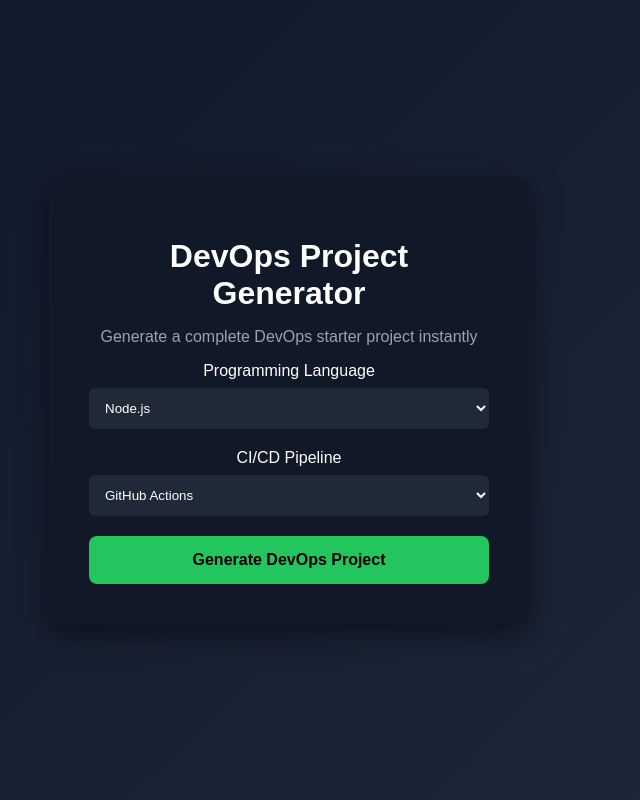
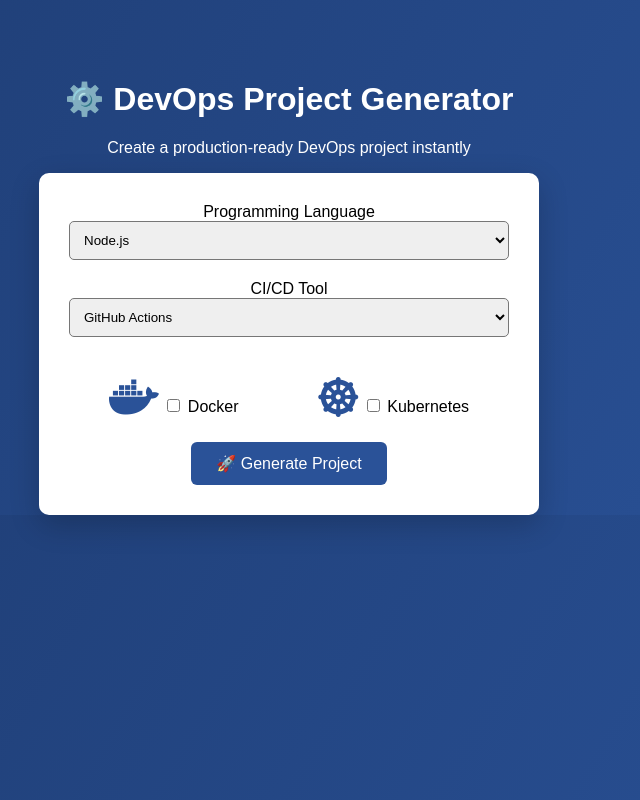
Before and after one commit to Mahaboob3247/devops-project-generator, a plain HTML site: page frontend/index.html in a window 1280 px wide. Shown: the whole page, without its empty margins (351-991 px from the left). Drawn offline with Linux system fonts and the light colour scheme.

Commit message:
index.html updated

```diff
--- /dev/null
+++ b/frontend/app.js
@@ -0,0 +1,16 @@
+async function generateProject(){
+
+const btn = document.getElementById("generateBtn")
+btn.innerText="Generating..."
+btn.classList.add("loading")
+
+const language = document.getElementById("language").value
+const cicd = document.getElementById("cicd").value
+const docker = document.getElementById("docker").checked
+const kubernetes = document.getElementById("kubernetes").checked
+
+const url = `http://localhost:5000/generate?language=${language}&cicd=${cicd}&docker=${docker}&kubernetes=${kubernetes}`
+
+window.location.href = url
+
+}
--- a/frontend/index.html
+++ b/frontend/index.html
@@ -1,112 +1,70 @@
 <!DOCTYPE html>
 <html>
+
 <head>
-<title>DevOps Project Generator</title>
+    <title>DevOps Project Generator</title>
 
-<style>
+    <link rel="stylesheet" href="style.css">
 
-body{
-  margin:0;
-  font-family:Arial, Helvetica, sans-serif;
-  background:linear-gradient(135deg,#0f172a,#1e293b);
-  color:white;
-  height:100vh;
-  display:flex;
-  justify-content:center;
-  align-items:center;
-}
-
-.card{
-
-  background:#111827;
-  padding:40px;
-  width:400px;
-  border-radius:12px;
-  box-shadow:0px 10px 30px rgba(0,0,0,0.5);
-  text-align:center;
-
-}
-
-h1{
-  margin-bottom:10px;
-}
-
-p{
-  color:#9ca3af;
-}
-
-select{
-
-  width:100%;
-  padding:12px;
-  margin-top:8px;
-  margin-bottom:20px;
-  border-radius:6px;
-  border:none;
-  background:#1f2937;
-  color:white;
-
-}
-
-button{
-
-  width:100%;
-  padding:15px;
-  background:#22c55e;
-  border:none;
-  border-radius:8px;
-  font-size:16px;
-  font-weight:bold;
-  cursor:pointer;
-
-}
-
-button:hover{
-  background:#16a34a;
-}
-
-</style>
+    <!-- DevOps Icons -->
+    <script src="https://kit.fontawesome.com/4b8f4c8b6c.js" crossorigin="anonymous"></script>
 
 </head>
 
 <body>
 
+<div class="container">
+
+<h1>⚙️ DevOps Project Generator</h1>
+
+<p>Create a production-ready DevOps project instantly</p>
+
 <div class="card">
 
-<h1>DevOps Project Generator</h1>
-<p>Generate a complete DevOps starter project instantly</p>
-
 <label>Programming Language</label>
-
 <select id="language">
 <option value="node">Node.js</option>
 <option value="python">Python</option>
 </select>
 
-<label>CI/CD Pipeline</label>
 
+<label>CI/CD Tool</label>
 <select id="cicd">
 <option value="github">GitHub Actions</option>
 <option value="jenkins">Jenkins</option>
 </select>
 
-<button onclick="generateProject()">Generate DevOps Project</button>
+
+<div class="options">
+
+<div class="option">
+<i class="fab fa-docker"></i>
+<label>
+<input type="checkbox" id="docker">
+Docker
+</label>
+</div>
+
+<div class="option">
+<i class="fas fa-dharmachakra"></i>
+<label>
+<input type="checkbox" id="kubernetes">
+Kubernetes
+</label>
+</div>
 
 </div>
 
-<script>
 
-function generateProject(){
+<button onclick="generateProject()" id="generateBtn">
+🚀 Generate Project
+</button>
 
-const language=document.getElementById("language").value
-const cicd=document.getElementById("cicd").value
+</div>
 
-window.location.href=
-`http://localhost:5000/generate?language=${language}&cicd=${cicd}`
+</div>
 
-}
-
-</script>
+<script src="app.js"></script>
 
 </body>
 </html>
--- /dev/null
+++ b/frontend/style.css
@@ -0,0 +1,62 @@
+body{
+font-family: Arial;
+background: linear-gradient(120deg,#1e3c72,#2a5298);
+margin:0;
+color:white;
+}
+
+.container{
+width:500px;
+margin:auto;
+margin-top:80px;
+text-align:center;
+}
+
+.card{
+background:white;
+color:black;
+padding:30px;
+border-radius:10px;
+box-shadow:0 10px 30px rgba(0,0,0,0.2);
+}
+
+select{
+width:100%;
+padding:10px;
+margin-bottom:20px;
+border-radius:5px;
+}
+
+.options{
+display:flex;
+justify-content:space-around;
+margin:20px 0;
+}
+
+.option{
+text-align:center;
+}
+
+.option i{
+font-size:40px;
+margin-bottom:5px;
+color:#2a5298;
+}
+
+button{
+background:#2a5298;
+color:white;
+border:none;
+padding:12px 25px;
+border-radius:6px;
+cursor:pointer;
+font-size:16px;
+}
+
+button:hover{
+background:#1e3c72;
+}
+
+.loading{
+background:gray;
+}
```
